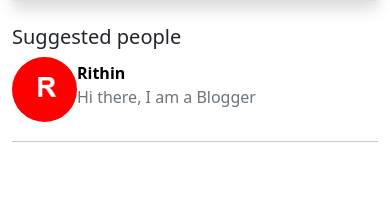
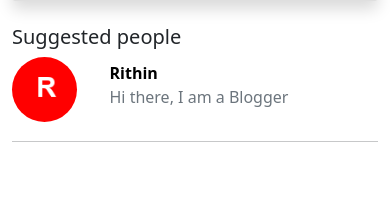
Before and after one commit to rithinark/Blog, a Django app: page / in a window 390 px wide. Shown: the part 1335-1541 px from the top of the page. Run offline with Django 3.2, Linux system fonts and the light colour scheme; data comes from the database, SQL or seed files in the repository; both versions use the stored data as it was after the commit; some libraries are stand-ins or nearby versions.

Commit message:
bug fixes

```diff
--- a/static/index.js
+++ b/static/index.js
@@ -68,6 +68,9 @@ function writePage() {
   const image_uploadBtn = document.getElementById("image-upload");
   const imgInput = document.getElementById("img-uploadInput");
   const uploadImg = document.getElementById("uploadedImg");
+  const publishBtn = document.getElementById('publish-btn');
+
+
   imgInput.addEventListener("change", function () {
     if (this.files && this.files[0]) {
       var reader = new FileReader();
@@ -84,6 +87,12 @@ function writePage() {
     }
   });
 
+  publishBtn.addEventListener('click', function(){
+    let form_data = new FormData();
+    form_data.append('content',postContent.innerHTML);
+    form_data.append('title',postTitle.innerText);
+    put(form_data,ID)
+  })
   postTitle = document.getElementById("create-post-title");
   var timeout = null;
   function editableMaxLengthValidator(element, max_length) {
--- a/templates/home.html
+++ b/templates/home.html
@@ -107,12 +107,12 @@
                 <div class="profile-card mb-3">
                     <a href="/user/{{user.id}}" style="text-decoration:none;color:black;">
                         <div class="row">
-                            <div class="col-2 col-sm-2 col-lg-1 col-xl-3">
+                            <div class="col-3 col-sm-2 col-lg-1 col-xl-3">
                                 <div class="profile-picture"
                                     style="background-image:url('{{user.userdetail.profile_img.url}}')">
                                 </div>
                             </div>
-                            <div class="col-10 col-sm-10 col-lg-11 col-xl-9 mt-1">
+                            <div class="col-9 col-sm-10 col-lg-11 col-xl-9 mt-1">
                                 <span class="fw-bold text-capitalize">{{user.fullname}}</span>
                                 <p class="text-muted"> {{user.userdetail.about}}
                                 </p>
--- a/templates/user.html
+++ b/templates/user.html
@@ -42,7 +42,7 @@
 <section class="container px-5 mt-5">
     <div class="profile-header d-flex flex-wrap">
         <div class="profile-card d-flex flex-wrap px-4 pt-2 justify-content-center">
-            <div class="profile-picture mb-3" style="background-image:url('{{user.userdetail.profile_img.url}}');
+            <div class="profile-picture mb-3" style="background-image:url('{{userP.userdetail.profile_img.url}}');
                     height:150px;width:150px;">
             </div>
             <div class="profile-details align-self-center px-4">
```
Also changed, not shown: db.sqlite3, media/images/posts/autri-taheri-l0Gq4BmboYY-unsplash.jpg (added).
